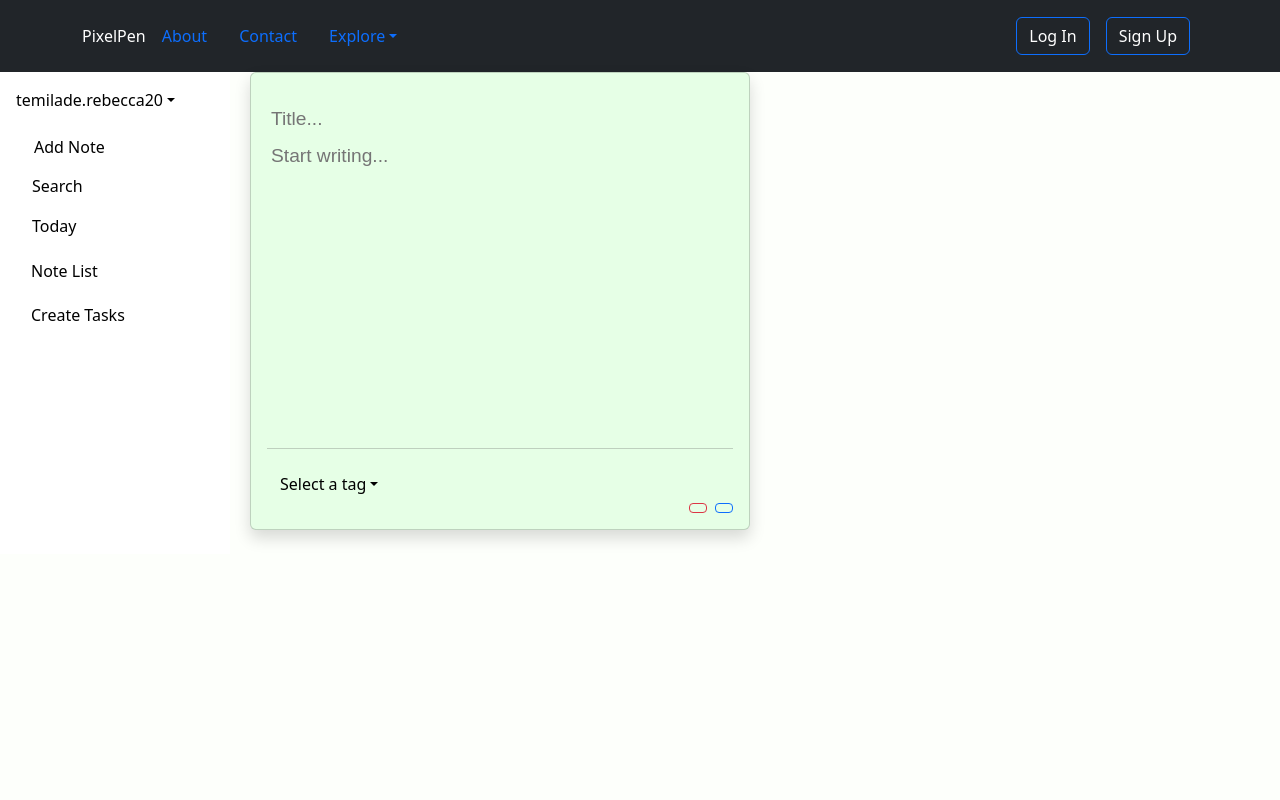
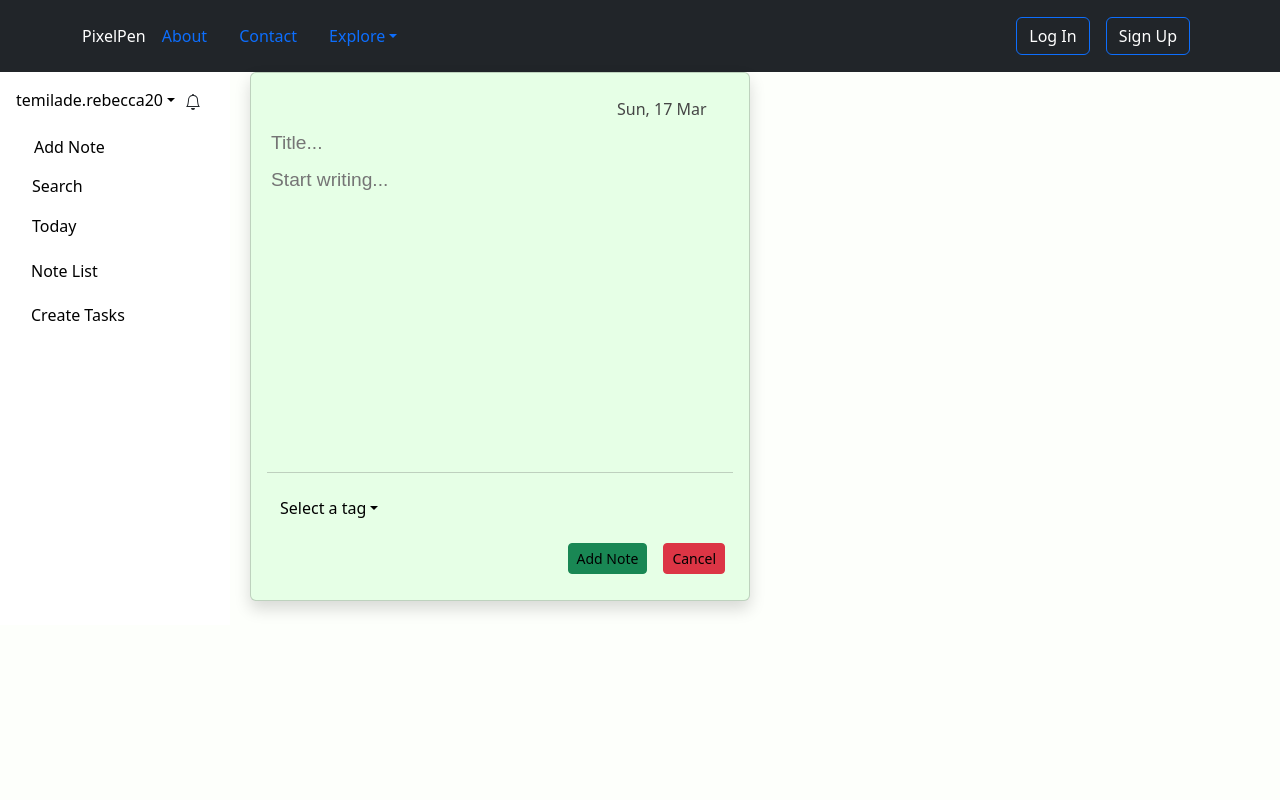
Before and after one commit to TemiladeRebecca/PixelPen, a React (Create React App) app in the folder frontend/: page /about/notes in a window 1280 px wide. Both pictures are taken after a click on the button "Add Note". Shown: the top 800 px of the page. Built offline with nearby package versions, Linux system fonts and the light colour scheme.

Commit message:
Added bell icon to the side bar  for notifications alert

```diff
--- a/frontend/src/components/Notes/NotesCard.js
+++ b/frontend/src/components/Notes/NotesCard.js
@@ -2,7 +2,7 @@ import React, { useState, useEffect } from 'react';
 import {Link} from "react-router-dom";
 
 export default function Note() {
-    const [showNote, setshowNote] = useState(false);
+    const [showNote, setShowNote] = useState(false);
     const [color, setColor] = useState(null);
     const [textColor, setTextColor] = useState('#808080');
     const [showTag, setShowTag] = useState("Select a tag");
@@ -12,6 +12,8 @@ export default function Note() {
       title: "",
       description: ""
     });
+    const [createNoteItem, setCreateNoteItem] = useState([]);
+    const [showNoteList, setShowNoteList] = useState(false);
 
     useEffect(() => {
         const colors = [
@@ -78,8 +80,14 @@ export default function Note() {
       },
     }
 
+    const date = new Date();
+    const options = { weekday: 'short', day: 'numeric', month: 'short' };
+    const newDate = date.toLocaleDateString('en-NG', options);
+
+
     function handleNotes () {
-        setshowNote((prevValue) => !prevValue);
+        setShowNote((prevValue) => !prevValue);
+        setShowNoteList(false);
     }
 
     function onChange (event) {
@@ -110,10 +118,48 @@ export default function Note() {
       setInputValue({input: ""});
     }
 
+    function addNote(event) {
+      // Create a new task object with task, description, tagColor, and priority properties
+      const newTask = {
+        title: createNewNote.title,
+        description: createNewNote.description,
+        tag: showTag,
+        noteDate: newDate,
+      };
+
+      // Update the task list with the new task object
+      setCreateNoteItem((prevValue) => [...prevValue, newTask]);
+
+      // Clear the input fields
+      setCreateNewNote({
+        title: "",
+        description: "",
+      });
+
+      // Reset the priority and tag color
+      setShowTag("Select a tag");
+
+      // Prevent the default form submission behavior
+      event.preventDefault();
+    }
+
+    function handleShowNoteList () {
+      setShowNoteList((prevValue) => !prevValue);
+    }
+
+    function handleDeleteNote(id) {
+      setCreateNoteItem(prevValue => {
+        return prevValue.filter((note, index) => {
+          // return all notes with id not equal to the selected task
+          return index !== id
+        });
+      });
+    }
+
     return (
         <div style={{ display: "flex", marginBottom: "20%"}}>
           <div className="d-flex flex-column flex-shrink-0 p-3" style={{width: "230px", backgroundColor: "white"}}>
-          <div className="dropdown">
+          <div className="dropdown" style={{display: "flex", alignItems: "center"}}>
           <a href="p" className="d-flex align-items-center link-body-emphasis text-decoration-none dropdown-toggle" data-bs-toggle="dropdown" aria-expanded="false">
             <span>temilade.rebecca20</span><i class="bi bi-bell"></i>
           </a>
@@ -124,6 +170,11 @@ export default function Note() {
             <li><hr className="dropdown-divider"></hr></li>
             <li><a className="dropdown-item" href="p">Sign out</a></li>
           </ul>
+          <div style={{marginLeft: "10px"}}>
+        <svg xmlns="http://www.w3.org/2000/svg" width="16" height="16" fill="currentColor" class="bi bi-bell" viewBox="0 0 16 16">
+          <path d="M8 16a2 2 0 0 0 2-2H6a2 2 0 0 0 2 2M8 1.918l-.797.161A4 4 0 0 0 4 6c0 .628-.134 2.197-.459 3.742-.16.767-.376 1.566-.663 2.258h10.244c-.287-.692-.502-1.49-.663-2.258C12.134 8.197 12 6.628 12 6a4 4 0 0 0-3.203-3.92zM14.22 12c.223.447.481.801.78 1H1c.299-.199.557-.553.78-1C2.68 10.2 3 6.88 3 6c0-2.42 1.72-4.44 4.005-4.901a1 1 0 1 1 1.99 0A5 5 0 0 1 13 6c0 .88.32 4.2 1.22 6"/>
+        </svg>
+        </div>
         </div>
           <ul className="nav nav-pills flex-column mb-auto">
             <li className="nav-item">
@@ -133,7 +184,6 @@ export default function Note() {
             </li>
             <li>
               <a href="p" className="nav-link link-body-emphasis">
-
                 Search
               </a>
             </li>
@@ -144,7 +194,7 @@ export default function Note() {
             </li>
             <li>
               <div style={{margin: "-10px 0 0 2px"}}>
-      <button className="btn text-black btn-block mt-3" >Note List</button>
+              <button className="btn text-black btn-block mt-3" onClick={() => handleShowNoteList()}>Note List</button>
               </div>
             </li>
             <li>
@@ -159,7 +209,7 @@ export default function Note() {
             <div className="card shadow h-100" style={{ backgroundColor: color, color: textColor, marginLeft: "20px", width: "500px" }}>
               <div className="card-body d-flex flex-column justify-content-between">
                 <div className="d-flex justify-content-left">
-                        <p className="card-text mb-1 mt-2"></p>
+                  <p className="card-text mb-1 mt-2" style={{marginLeft: "350px"}}>{newDate}</p>
                   </div>
                 <div>
                   <form className="form" style={{backgroundColor: color}}>
@@ -193,24 +243,36 @@ export default function Note() {
                         {showInputText && (
                         <li>
                           <input onChange={inputChange} name="input" value={inputValue.input}/>
-                          </li>
-                          )}
+                        </li>)}
                           </li>
                         </ul>
                     </div>
-
-                        <div className="d-flex justify-content-end">
-                            <button className="btn btn-sm btn-outline-danger me-2" onClick={handleNotes}>
-                                <i className="fas fa-trash-alt"></i>
-                            </button>
-                            <button className="btn btn-sm btn-outline-primary">
-                                <i className="fas fa-edit"></i>
-                            </button>
+                  <div className="d-flex justify-content-end" style={{marginBottom: "10px"}}>
+                    <button className="btn btn-success btn-sm mx-2 text-black btn-block mt-3" onClick={addNote}>Add Note</button>
+                    <button className="btn btn-danger btn-sm mx-2 text-black btn-block mt-3" onClick={handleNotes}>Cancel</button>
                 </div>
               </div>
             </div>
           </div>
         </div>}
+      {showNoteList &&
+      <div style={{marginLeft: "50px"}}>
+        <h5 style={{fontFamily: 'Times New Roman, serif', justifyContent: "content", marginLeft: "100px"}}>Note List</h5>
+          {createNoteItem.map((note, index) => (
+            <div class="card" key={index} style={{width: "23rem"}}>
+            <div class="card-body" key={index}>
+              <h5 class="card-title">{note.noteDate}</h5>
+              <h6 class="card-subtitle mb-2 text-body-secondary">{note.title}</h6>
+              <p class="card-text">{note.description}</p>
+              <p className="card-text"><small><strong>Tag:</strong> {note.tag}</small></p>
+              <div className="d-flex justify-content-end">
+                <button className="btn btn-sm btn-outline-danger me-2" onClick={() => handleDeleteNote(index)}></button>
+                <button className="btn btn-sm btn-outline-primary"></button>
+              </div>
+            </div>
+          </div>
+        ))}
+    </div>}
   </div>
   );
 }
```
Lines whose indentation alone changed are shown as unchanged.
